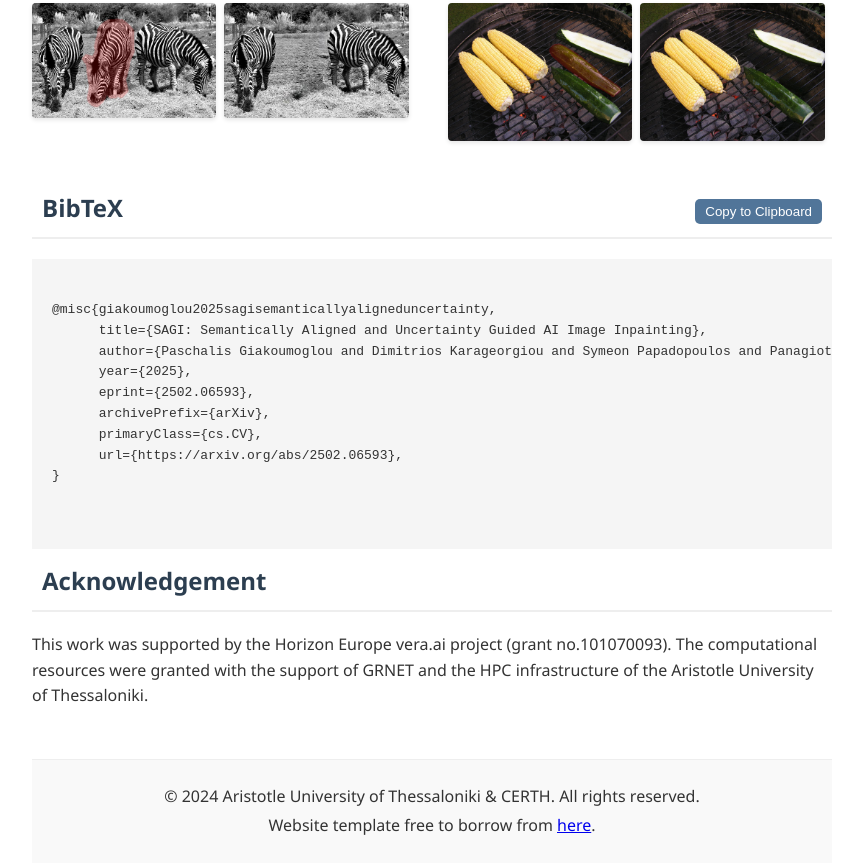
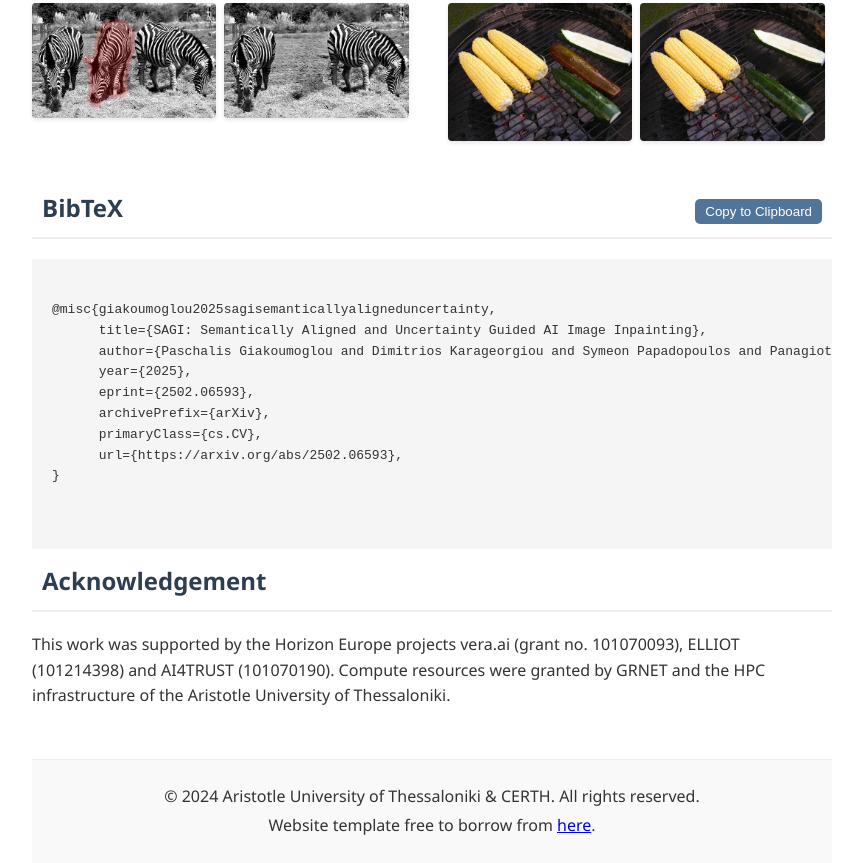
Before and after one commit to mever-team/SAGI, a plain HTML site: page index.html in a window 1280 px wide. Shown: the part 3458-4321 px from the top of the page, without its empty margins (210-1073 px from the left). Drawn offline with Linux system fonts and the light colour scheme; a script that the page names is missing.

Commit message:
Update index.html

```diff
--- a/index.html
+++ b/index.html
@@ -255,7 +255,7 @@
     <!-- Step 9 Start: Add your paper acknowledgement -->
     <div class="content-section" id="acknowledgement">
       <h2>Acknowledgement</h2>
-      <p>This work was supported by the Horizon Europe vera.ai project (grant no.101070093). The computational resources were granted with the support of GRNET and the HPC infrastructure of the Aristotle University of Thessaloniki.</p>
+      <p>This work was supported by the Horizon Europe projects vera.ai (grant no. 101070093), ELLIOT (101214398) and AI4TRUST (101070190). Compute resources were granted by GRNET and the HPC infrastructure of the Aristotle University of Thessaloniki.</p>
     </div>
 
     <div class="footer">
```
